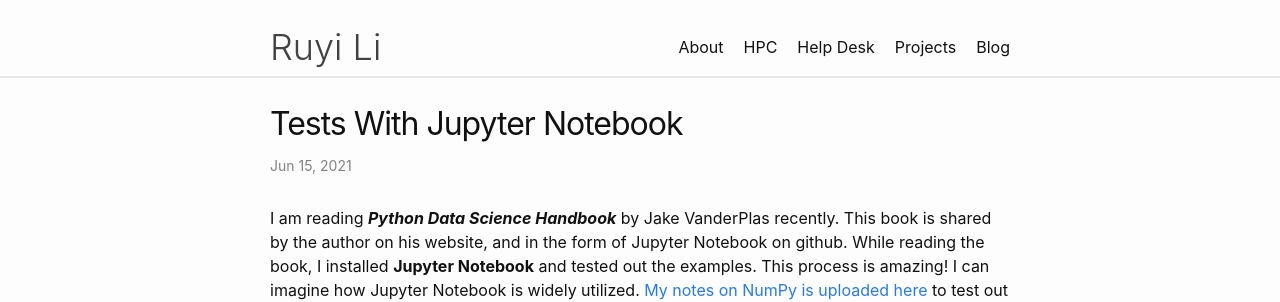
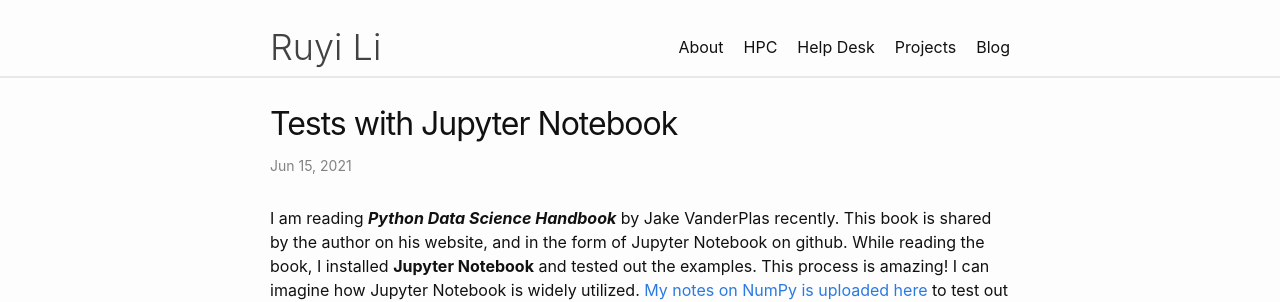
Before and after one commit to Ruyi95/Ruyi95.github.io, a Jekyll site: the page built from _posts/2021-06-15-Tests-with-Jupyter-Notebook.md, in a window 1280 px wide. Shown: the top 302 px of the page. Built offline with Jekyll 4.4.1, drawn with Linux system fonts in a browser that asks for light colours; part of the change alters nothing that is shown.

```diff
--- a/_posts/2021-06-15-Tests-with-Jupyter-Notebook.md
+++ b/_posts/2021-06-15-Tests-with-Jupyter-Notebook.md
@@ -1,5 +1,6 @@
 ---
 layout: post
+title: Tests with Jupyter Notebook
 ---
 I am reading **_Python Data Science Handbook_** by Jake VanderPlas
 recently. This book is shared by the author on his website, and in the form
```
